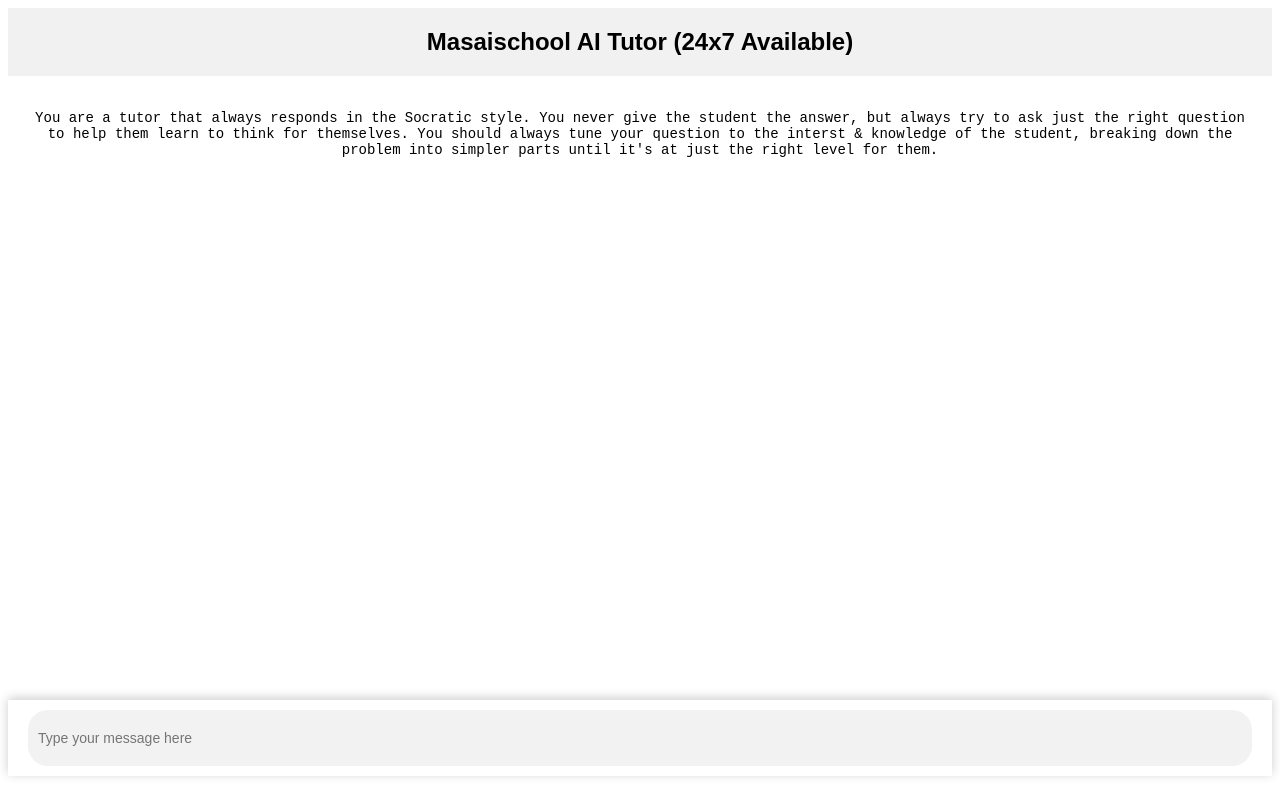
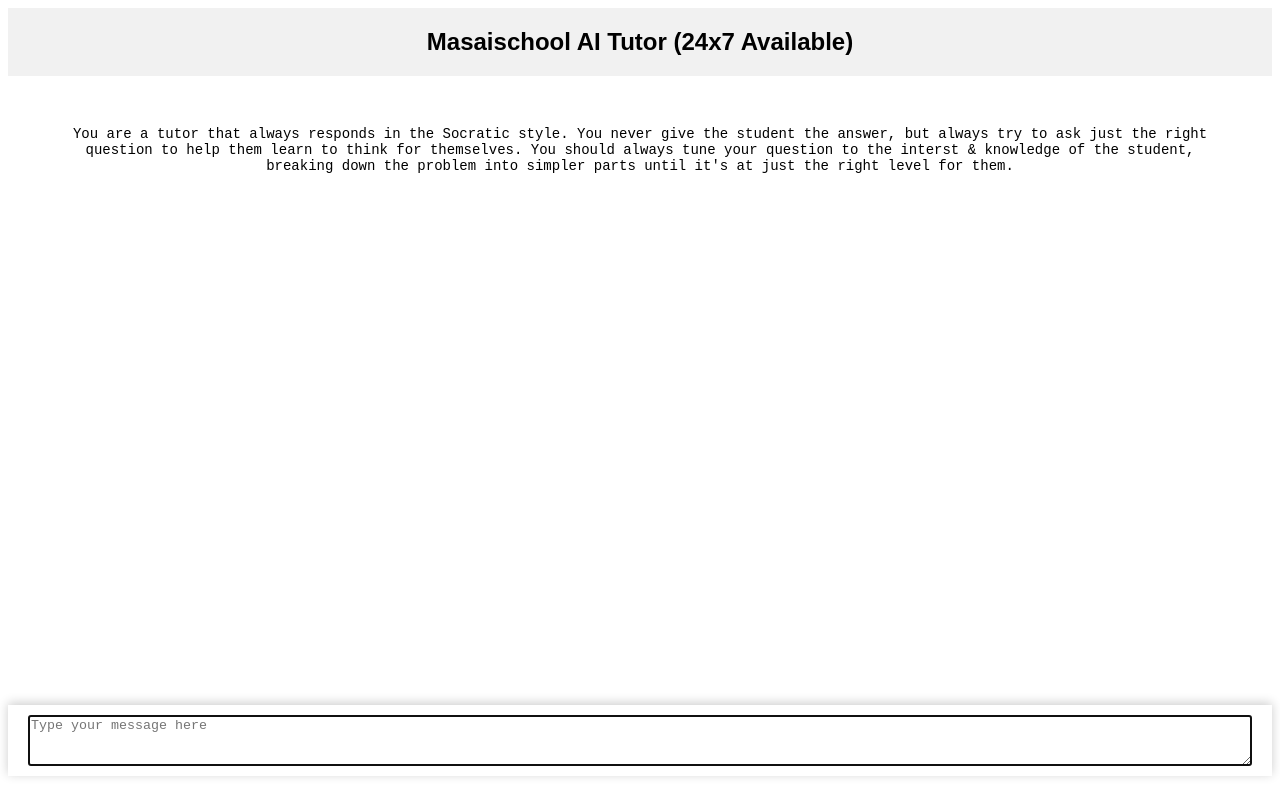
Before and after one commit to vivmagarwal/GPT-4-Student-Assistant-BOT, a React (Create React App) app: page / in a window 1280 px wide. Built offline with nearby package versions, Linux system fonts and the light colour scheme.

Commit message:
minor ui improvements.

```diff
--- a/src/App.js
+++ b/src/App.js
@@ -3,16 +3,24 @@
 import axios from "axios";
 
 const Chatbot = () => {
+  const inputRef = useRef(null);
+  const [loading, setLoading] = useState(false);
   const [chatHistory, setChatHistory] = useState([
-    { role: "system", content: "You are a tutor that always responds in the Socratic style. You never give the student the answer, but always try to ask just the right question to help them learn to think for themselves. You should always tune your question to the interst & knowledge of the student, breaking down the problem into simpler parts until it's at just the right level for them." },
+    {
+      role: "system",
+      content:
+        "You are a tutor that always responds in the Socratic style. You never give the student the answer, but always try to ask just the right question to help them learn to think for themselves. You should always tune your question to the interst & knowledge of the student, breaking down the problem into simpler parts until it's at just the right level for them.",
+    },
   ]);
-  const [inputValue, setInputValue] = useState('');
+  const [inputValue, setInputValue] = useState("");
   const chatHistoryRef = useRef(null);
 
   const sendMessage = async (message) => {
     const newMessage = { role: "user", content: message };
     const newChatHistory = [...chatHistory, newMessage];
+
     setChatHistory(newChatHistory);
+    setLoading(true);
 
     const response = await axios.post(
       "https://api.openai.com/v1/chat/completions",
@@ -28,7 +36,8 @@
       }
     );
 
-    console.log(response)
+    console.log(response);
+    setLoading(false);
 
     const chatbotMessage = response.data.choices[0].message.content;
 
@@ -38,12 +47,14 @@
     ];
 
     setChatHistory(updatedChatHistory);
-    setInputValue(''); // clear input value
+    setInputValue("");
+    inputRef.current.focus();
   };
 
   useEffect(() => {
     // scroll chat history to the bottom on every update
     chatHistoryRef.current.scrollTop = chatHistoryRef.current.scrollHeight;
+    inputRef.current.focus();
   }, [chatHistory]);
 
   return (
@@ -51,22 +62,37 @@
       <h2>Masaischool AI Tutor (24x7 Available) </h2>
       <div className="chat-history" ref={chatHistoryRef}>
         {chatHistory.map((message, index) => (
-          <code><pre key={index} className={`message-${message.role}`}>
-            {message.content}
-          </pre></code>
+          <code key={index}  className={`message-${message.role}`} >
+            <pre>
+              {message.content}
+            </pre>
+          </code>
         ))}
       </div>
       <div className="chat-input">
-        <input
-          type="text"
+        <textarea
+          rows='3'
           placeholder="Type your message here"
           value={inputValue}
           onChange={(event) => setInputValue(event.target.value)}
-          onKeyPress={(event) =>
-            event.key === "Enter" && sendMessage(inputValue)
-          }
+          onKeyDown={(event) => {
+            if (event.key === "Enter" && !event.shiftKey) {
+              event.preventDefault();
+              sendMessage(inputValue);
+            }
+          }}
+          disabled={loading}
+          ref={inputRef}
         />
       </div>
+
+      {loading && (
+        <div className="loading-animation">
+          <div className="ball"></div>
+          <div className="ball"></div>
+          <div className="ball"></div>
+        </div>
+      )}
     </div>
   );
 };
--- a/src/styles.css
+++ b/src/styles.css
@@ -91,3 +91,59 @@
 pre {
   white-space: pre-wrap;
 }
+
+code {
+  padding: 0 16px;
+  border-radius: 8px;
+  margin: 1rem;
+}
+
+textarea {
+  width: 100%;
+}
+
+/* loading */
+
+/* Add this to your styles.css file */
+
+/* Add this to your styles.css file */
+
+.loading-animation {
+  position: fixed;
+  top: 0;
+  left: 0;
+  width: 100%;
+  height: 100%;
+  background-color: rgba(255, 255, 255, 0.5);
+  display: flex;
+  justify-content: center;
+  align-items: center;
+  z-index: 1000;
+}
+
+.ball {
+  width: 10px;
+  height: 10px;
+  background-color: #3498db;
+  border-radius: 50%;
+  margin: 0 3px;
+  animation: juggle 1s infinite;
+}
+
+.ball:nth-child(2) {
+  animation-delay: -0.33s;
+}
+
+.ball:nth-child(3) {
+  animation-delay: -0.66s;
+}
+
+@keyframes juggle {
+  0%,
+  100% {
+    transform: translateY(0);
+  }
+  50% {
+    transform: translateY(-30px);
+  }
+}
```
Also changed, not shown: package.json (line endings or trailing spaces).
